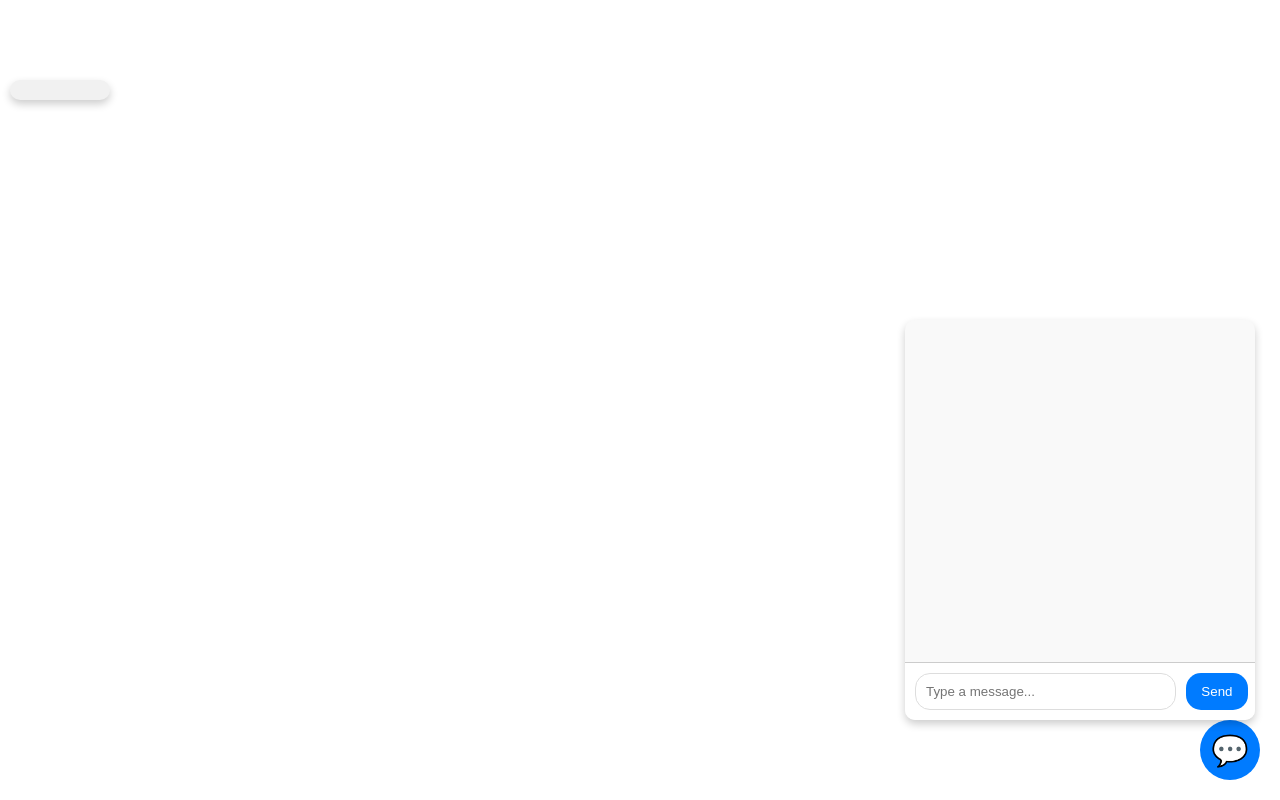
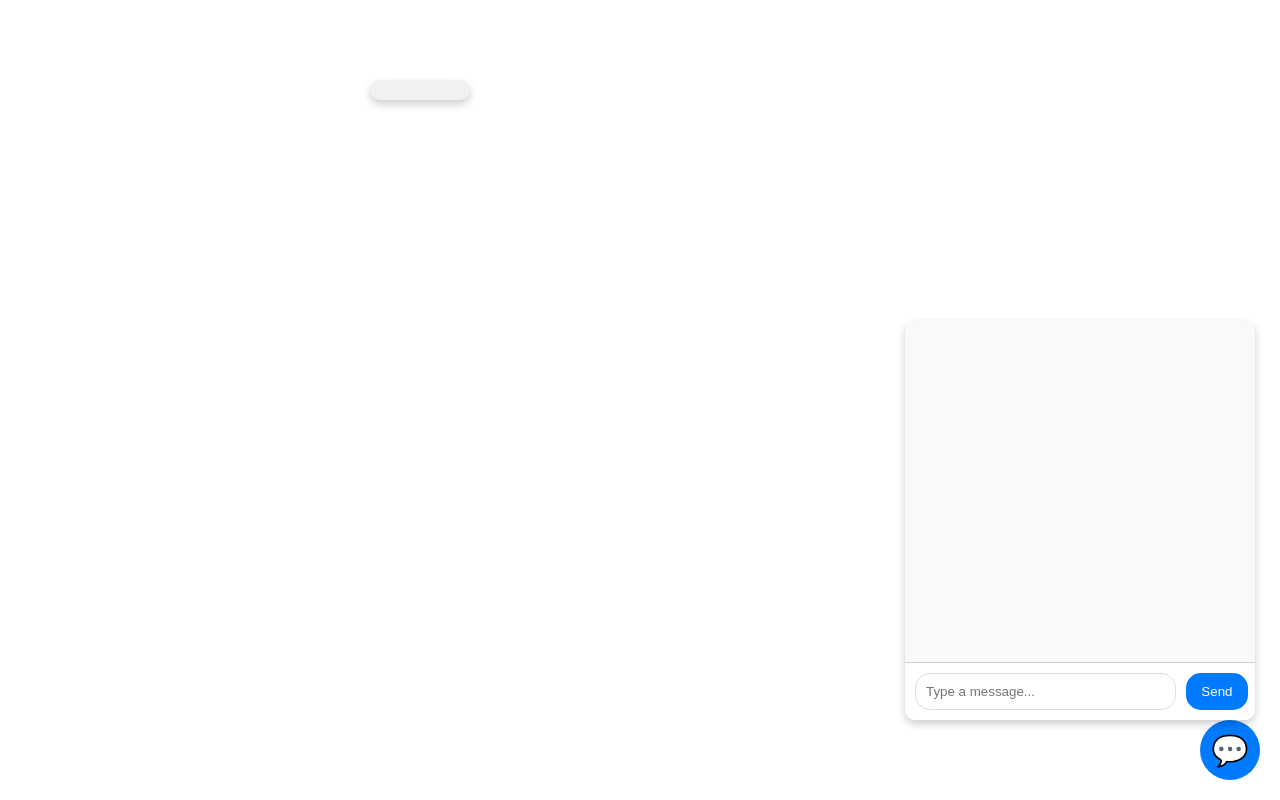
Before and after one commit to valdrick97/InfoBot, a plain HTML site: page index.html in a window 1280 px wide. Drawn offline with Linux system fonts and the light colour scheme.

Commit message:
Update style.css

```diff
--- a/style.css
+++ b/style.css
@@ -32,9 +32,9 @@
 .category-container {
   display: flex;
   flex-direction: column; /* Stack buttons vertically */
-  position: fixed;
+  position: absolute;
   top: 80px; /* Start from top */
-  left: 10px; /* 10px from the left */
+  left: 370px; /* 10px from the left */
   width: 100px; /* Adjust width to fit buttons */
   gap: 10px;
   max-height: calc(100% - 20px); /* Limit height to the chat box's height */
```
